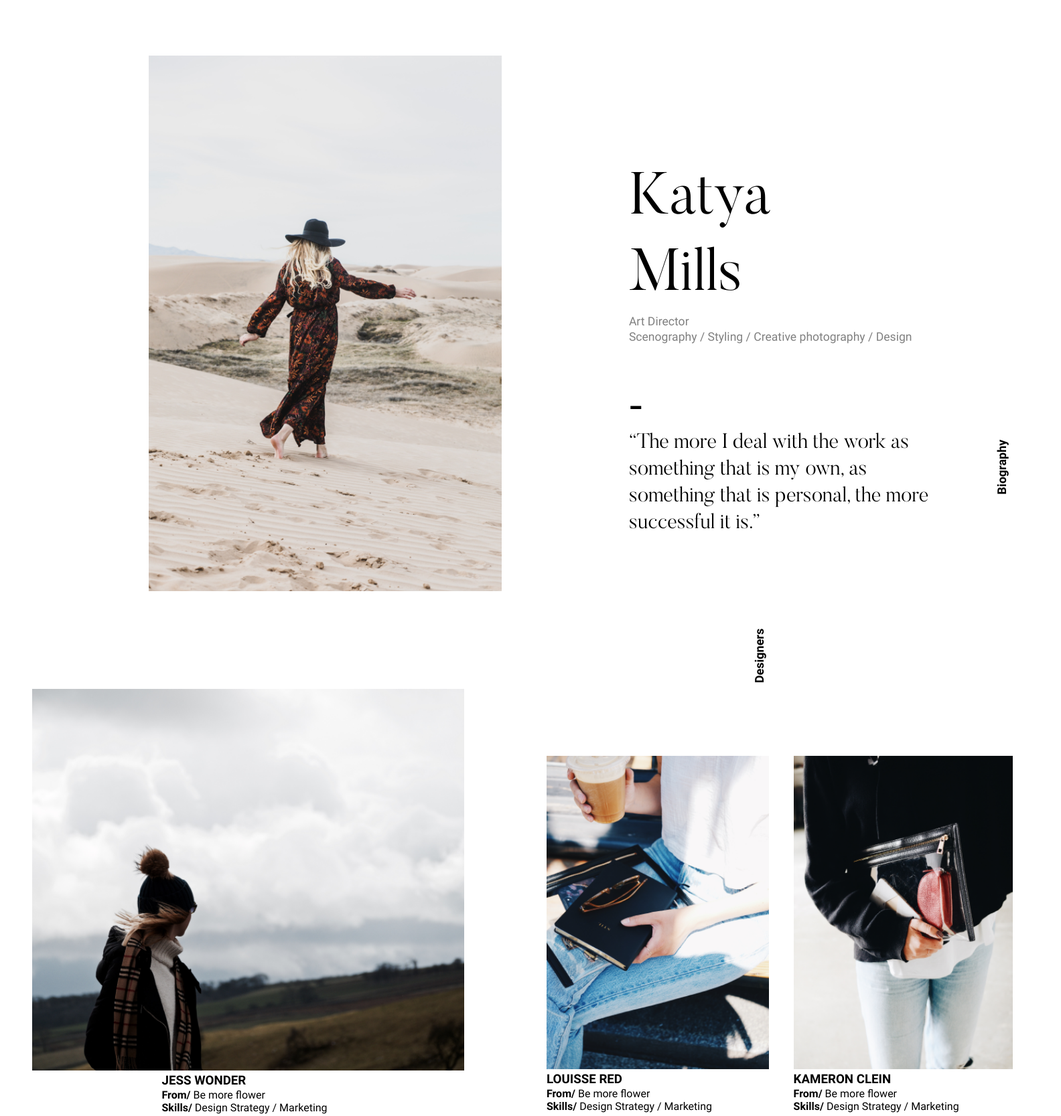
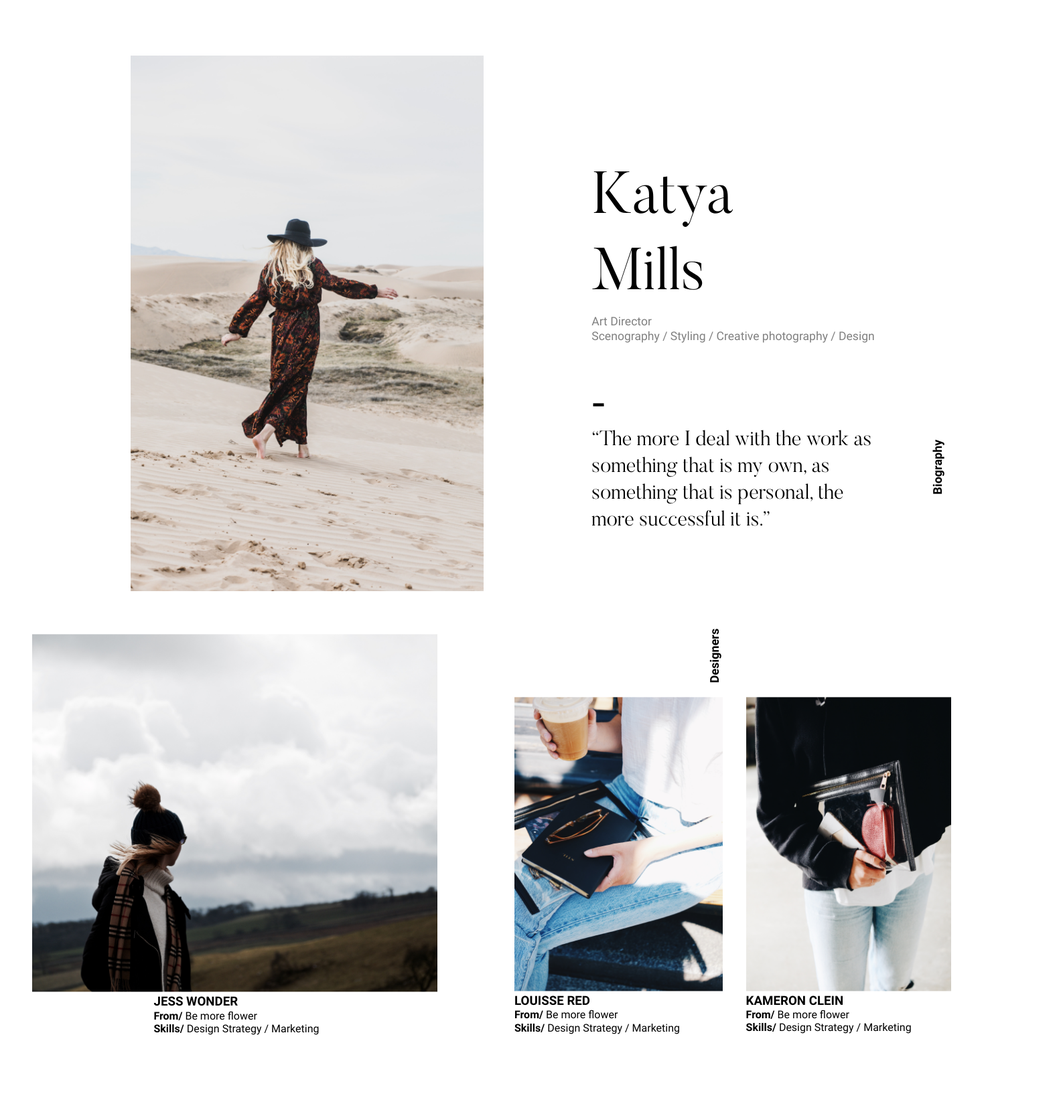
Before and after one commit to otus-learning/otus-css-illarionov, a plain HTML site: page index.html in a window 1536 px wide. Shown: the part 717-2384 px from the top of the page at 67% size, 1584 px wide, since content can reach past the window. Drawn offline with Linux system fonts and the light colour scheme.

Commit message:
Section width and unnesessary @media query deleting

```diff
--- a/css/style.css
+++ b/css/style.css
@@ -55,7 +55,6 @@ p.menu
 section
 {
 	position: relative;
-	width: 100vw;
 	height: 100vh;
 	min-height: 700px;
 }
@@ -607,21 +606,3 @@ figcaption.jess
 		bottom: -65%;
 	}
 }
-
-@media(min-width: 1450px)
-{
-	div.designers
-	{
-		transform: translateY(-40%);
-	}
-
-	.test-grid
-	{
-		transform: translateY(-20%);
-	}
-
-	.stgh-all
-	{
-		transform: translateY(-40%);
-	}
-}
```
